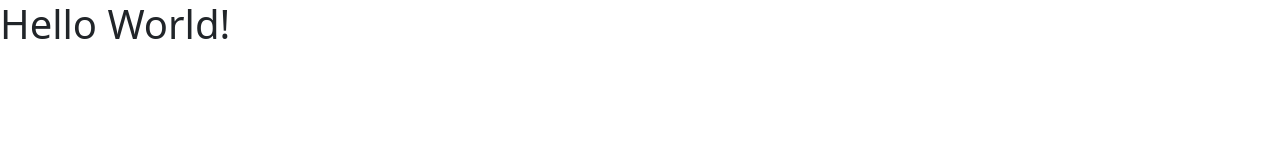
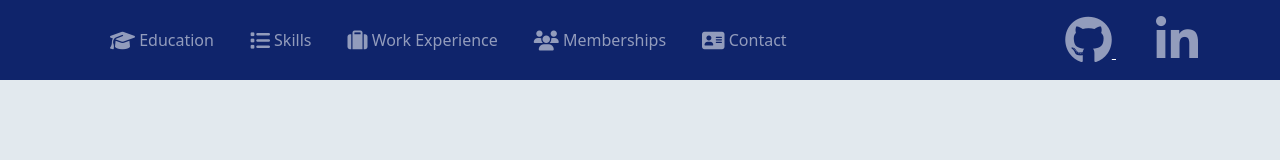
Before and after one commit to DavitPetro/DavitPetro.github.io, a website: page index.html in a window 1280 px wide. Shown: the top 160 px of the page. Drawn offline with nearby package versions, Linux system fonts and the light colour scheme.

Commit message:
Nav and Scroll

```diff
--- a/index.html
+++ b/index.html
@@ -12,13 +12,53 @@
         <meta name="viewport" content="width=device-width, initial-scale=1, shrink-to-fit=no">
         <meta http-equiv="x-ua-compatible" content="ie=edge">
 
-        <!-- Bootstrap CSS -->
+        <!-- Bootstrap and My CSS -->
         <link href="https://cdn.jsdelivr.net/npm/bootstrap@5.0.2/dist/css/bootstrap.min.css" rel="stylesheet" integrity="sha384-EVSTQN3/azprG1Anm3QDgpJLIm9Nao0Yz1ztcQTwFspd3yD65VohhpuuCOmLASjC" crossorigin="anonymous">
-        <script src="https://kit.fontawesome.com/15d0a318eb.js" crossorigin="anonymous"></script>
+        <link href="dist/css/style.css" rel="stylesheet">
     </head>
     <body>
-        <h1>Hello World!</h1>
+        <nav id="#top" class="navbar navbar-dark navbar-expand-sm">
+            <div class="container">
+                <button class="navbar-toggler collapsed" id="collapsed-menu-btn" type="button" data-bs-toggle="collapse" data-bs-target="#navigation">
+                    <span class="navbar-toggler-icon"></span>
+                </button>
+                <div class="navbar-collapse collapse" id="navigation">
+                    <ul class="navbar-nav me-auto">
+                        <li class="nav-item">
+                            <a class="nav-link" href="#education"><i class="fas fa-graduation-cap fa-lg"></i> Education</a>
+                        </li>
+                        <li class="nav-item">
+                            <a class="nav-link" href="#skills"><i class="fa fa-list fa-lg"></i> Skills</a>
+                        </li>
+                        <li class="nav-item">
+                            <a class="nav-link" href="#experience"><i class="fas fa-suitcase fa-lg"></i> Work Experience</a>
+                        </li>
+                        <li class="nav-item">
+                            <a class="nav-link" href="#memberships"><i class="fas fa-users fa-lg"></i> Memberships</a>
+                        </li>
+                        <li class="nav-item">
+                            <a class="nav-link" href="#contact"><i class="fa fa-address-card fa-lg"></i> Contact</a>
+                        </li>
+                    </ul>
+                    <span class="navbar-text">
+                        <a id="git-btn" href="https://github.com/DavitPetro" target="_blank" title="GitHub">
+                            <i class="fab fa-github fa-3x"></i>
+                        </a>
+                        <a id="linkedin-btn" href="https://www.linkedin.com/in/davit-petrosyan-5498b0171/" target="_blank" title="LinkedIn">
+                            <i class="fab fa-linkedin-in fa-3x"></i>
+                        </a>
+                    </span>
+                </div>
+            </div>
+        </nav>
 
+        <div id="up-arrow">
+            <a href="#top">
+                <i class="fas fa-arrow-circle-up fa-3x"></i>
+            </a>
+        </div>
+        <script src="https://kit.fontawesome.com/15d0a318eb.js" crossorigin="anonymous"></script>
         <script src="https://cdn.jsdelivr.net/npm/bootstrap@5.0.2/dist/js/bootstrap.bundle.min.js" integrity="sha384-MrcW6ZMFYlzcLA8Nl+NtUVF0sA7MsXsP1UyJoMp4YLEuNSfAP+JcXn/tWtIaxVXM" crossorigin="anonymous"></script>
+        <script src="dist/js/app.js"></script>
     </body>
 </html>
```
Also changed, not shown: dist/css/style.css (added), dist/js/app.js (added).
